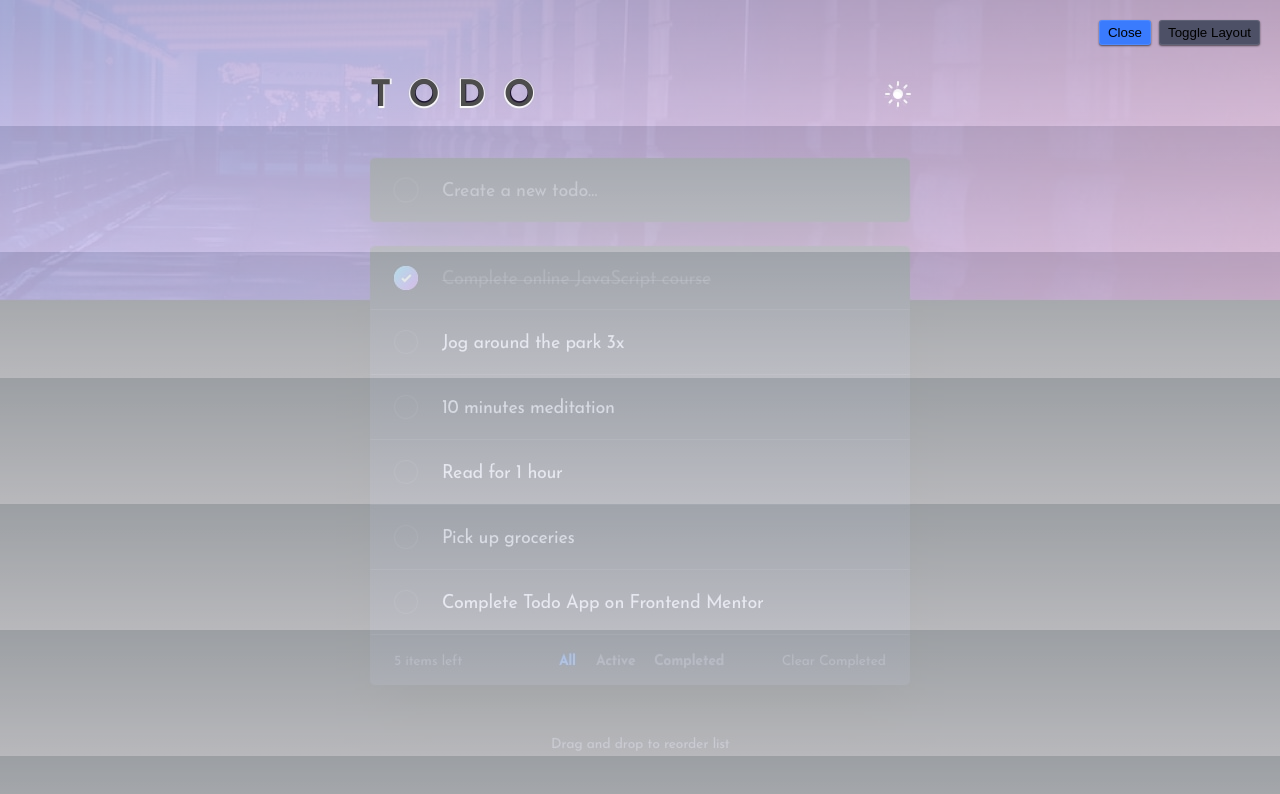
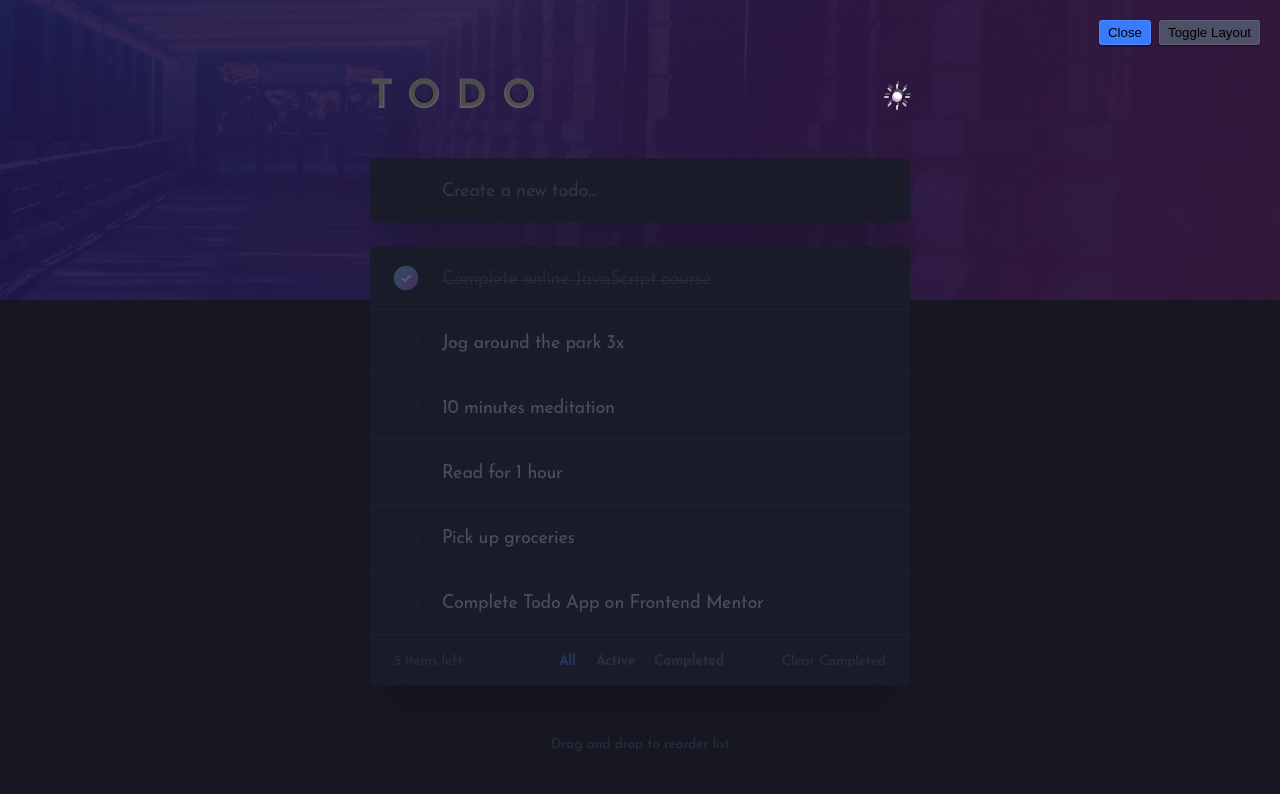
Before and after one commit to myronschippers/code-challenge-todo-app, a Next.js app: page / in a window 1280 px wide. Shown: the top 794 px of the page. Built offline with nearby package versions, Linux system fonts and the light colour scheme.

Commit message:
prepping theme for dark and light mode switching and configuring site wide BG

```diff
--- a/src/theme/GlobalStyles.ts
+++ b/src/theme/GlobalStyles.ts
@@ -1,4 +1,5 @@
 import { createGlobalStyle } from 'styled-components';
+import { ITheme } from './types';
 
 export const GlobalStyles = createGlobalStyle`
   :root {
@@ -88,12 +89,7 @@ export const GlobalStyles = createGlobalStyle`
 
   body {
     color: rgb(var(--foreground-rgb));
-    background: linear-gradient(
-        to bottom,
-        transparent,
-        rgb(var(--background-end-rgb))
-      )
-      rgb(var(--background-start-rgb));
+    background: ${({ theme }) => (theme as ITheme).palette.current.background};
     font-size: 16px;
     scroll-behavior: smooth;
   }
--- a/src/theme/breakpoints.ts
+++ b/src/theme/breakpoints.ts
@@ -1,22 +1,40 @@
-// for media query
-const customMediaQuery = (maxWidth: number) => `@media (max-width: ${maxWidth}px)`;
+export const bpSizeUnits = {
+  xs: 330,
+  sm: 592,
+  md: 768,
+  lg: 992,
+  xl: 1024,
+  xxl: 1200,
+} as const;
 
-interface IMediaQueriesBreakpoints {
-  custom: (maxNumber: number) => string;
-  xs: string;
-  sm: string;
-  md: string;
-  lg: string;
-  xl: string;
-  xxl: string;
+const customMediaQuery = (sizeUnit: number, direction: 'up' | 'down'): string => {
+  if (direction === 'up') {
+    return `@media (min-width: ${sizeUnit}px)`;
+  }
+
+  return `@media (max-width: ${sizeUnit}px)`;
+};
+
+const up = (bpSize: BreakpointSizeKeys) => {
+  const sizeValue = bpSizeUnits[bpSize];
+  return customMediaQuery(sizeValue, 'up');
+};
+
+const down = (bpSize: BreakpointSizeKeys) => {
+  const sizeValue = bpSizeUnits[bpSize];
+  return customMediaQuery(sizeValue, 'down');
+};
+
+type BreakpointSizeKeys = 'xs' | 'sm' | 'md' | 'lg' | 'xl' | 'xxl';
+
+export interface IMediaQueriesBreakpoints {
+  custom: (size: number, direction: 'up' | 'down') => string;
+  up: (bpKey: BreakpointSizeKeys) => string;
+  down: (bpKey: BreakpointSizeKeys) => string;
 }
 
 export const media: IMediaQueriesBreakpoints = {
   custom: customMediaQuery,
-  xs: customMediaQuery(330),
-  sm: customMediaQuery(592),
-  md: customMediaQuery(768),
-  lg: customMediaQuery(992),
-  xl: customMediaQuery(1024),
-  xxl: customMediaQuery(1200),
+  up,
+  down,
 };
--- a/src/theme/index.ts
+++ b/src/theme/index.ts
@@ -1,3 +1,4 @@
 export { default as palette } from './palette';
 export { default as typography } from './typography';
 export { media } from './breakpoints';
+export type { ITheme } from './types';
--- a/src/theme/palette.ts
+++ b/src/theme/palette.ts
@@ -1,4 +1,36 @@
-const light = {
+interface IPaletteLight {
+  veryLightGray: string;
+  veryLightGrayishBlue: string;
+  lightGrayishBlue: string;
+  darkGrayishBlue: string;
+  veryDarkGrayishBlue: string;
+}
+
+interface IPaletteDark {
+  veryDarkBlue: string;
+  veryDarkDesaturatedBlue: string;
+  lightGrayishBlue: string;
+  lightGrayishBlueHover: string;
+  darkGrayishBlue: string;
+  darkerGrayishBlue: string;
+  veryDarkGrayishBlue: string;
+}
+
+interface IPaletteCurrent {
+  background: string;
+  paper: string;
+}
+
+export interface IPalette {
+  primary: string;
+  primaryHover: string;
+  checkGradient: string;
+  light: IPaletteLight;
+  dark: IPaletteDark;
+  current: IPaletteCurrent;
+}
+
+const light: IPaletteLight = {
   veryLightGray: 'hsl(0, 0%, 98%)',
   veryLightGrayishBlue: 'hsl(236, 33%, 92%)',
   lightGrayishBlue: 'hsl(233, 11%, 84%)',
@@ -6,7 +38,7 @@ const light = {
   veryDarkGrayishBlue: 'hsl(235, 19%, 35%)',
 } as const;
 
-const dark = {
+const dark: IPaletteDark = {
   veryDarkBlue: 'hsl(235, 21%, 11%)',
   veryDarkDesaturatedBlue: 'hsl(235, 24%, 19%)',
   lightGrayishBlue: 'hsl(234, 39%, 85%)',
@@ -16,12 +48,16 @@ const dark = {
   veryDarkGrayishBlue: 'hsl(237, 14%, 26%)',
 } as const;
 
-const palette = {
+const palette: IPalette = {
   primary: '	#3a7bfd',
   primaryHover: '	#2651A6',
   checkGradient: 'linear-gradient hsl(192, 100%, 67%) to hsl(280, 87%, 65%)',
   light,
   dark,
+  current: {
+    background: dark.veryDarkBlue,
+    paper: dark.veryDarkGrayishBlue,
+  },
 } as const;
 
 export default palette;
--- /dev/null
+++ b/src/theme/types.ts
@@ -0,0 +1,9 @@
+import { IMediaQueriesBreakpoints } from './breakpoints';
+import { IPalette } from './palette';
+import { ITypography } from './typography';
+
+export interface ITheme {
+  palette: IPalette;
+  typography: ITypography;
+  media: IMediaQueriesBreakpoints;
+}
--- a/src/theme/typography.ts
+++ b/src/theme/typography.ts
@@ -1,4 +1,12 @@
-const typography = {
+export interface ITypography {
+  sizeReset: string;
+  sizeBase: string;
+  weightNormal: number;
+  weightBold: number;
+  family: string;
+}
+
+const typography: ITypography = {
   sizeReset: '10px',
   sizeBase: '1.8rem',
   weightNormal: 400,
```
